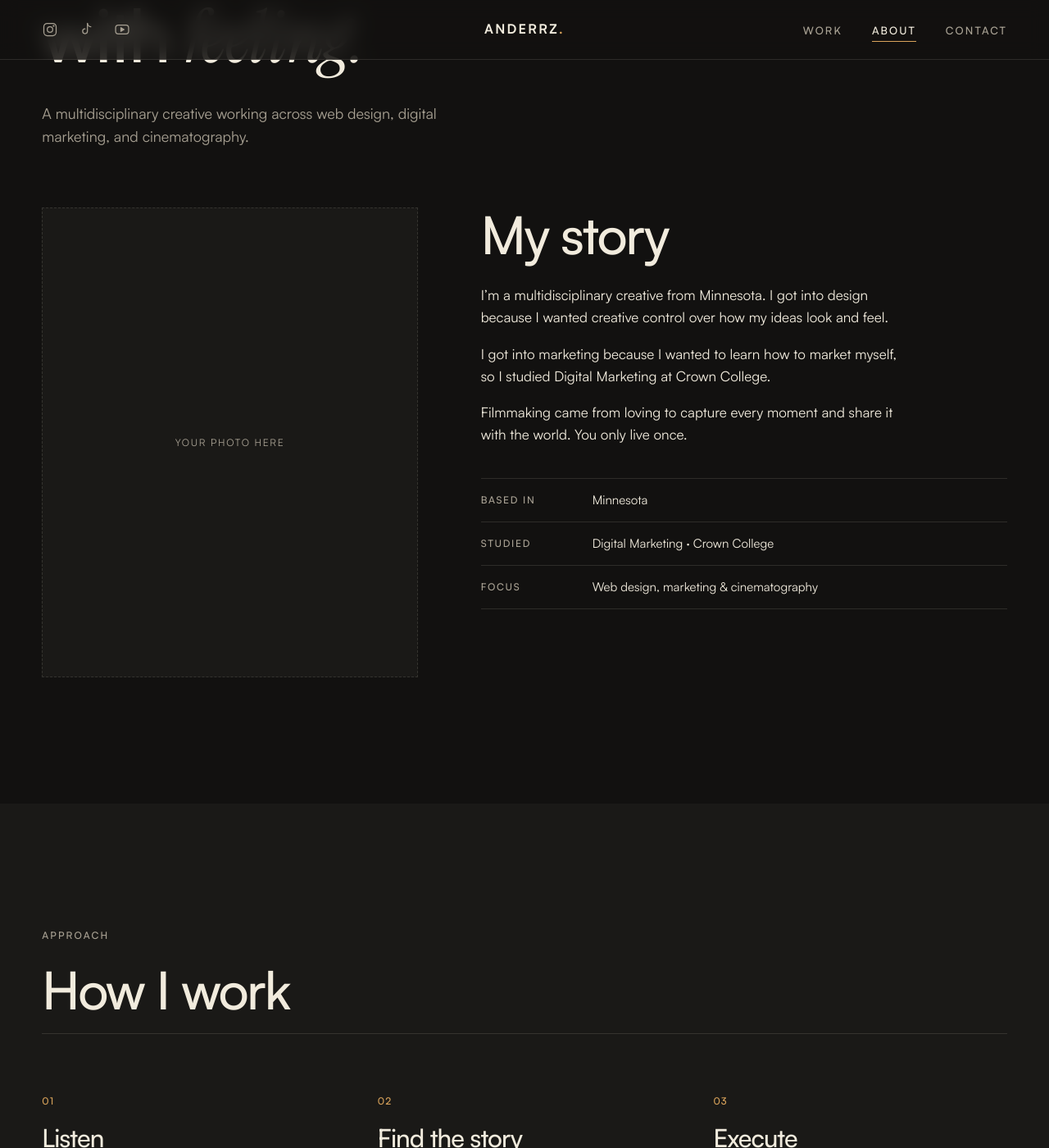
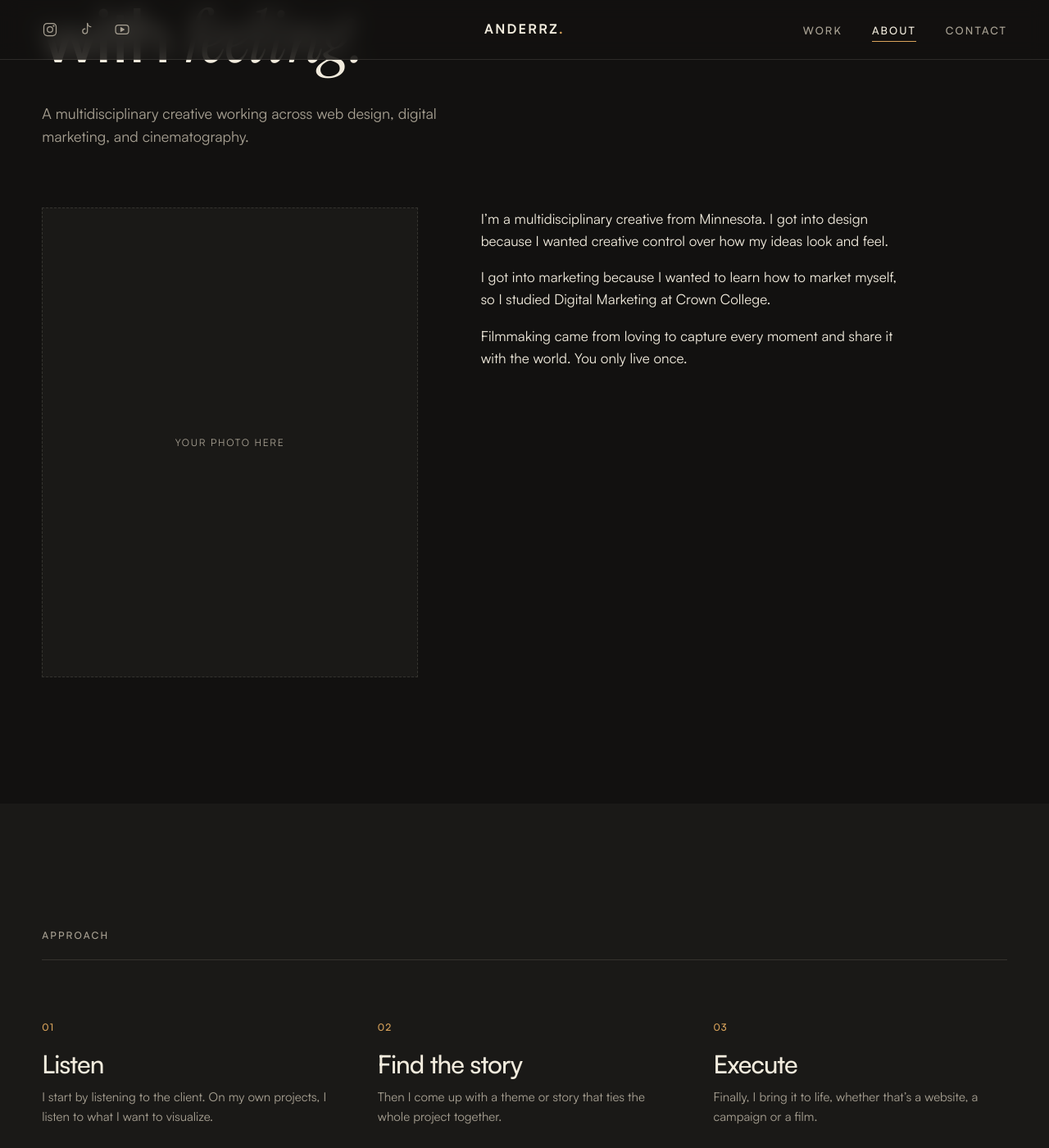
Before and after one commit to Anderrzx/anderrz.portfolio.github.io, a Jekyll site: the page built from about/index.html, in a window 1280 px wide and 1400 px high, scrolled down 331 px. Shown: the whole window at 82% size. Built offline with Jekyll 4.4.1, drawn with Linux system fonts in a browser that asks for light colours; some of the changed text lies outside the part shown.

Commit message:
About: simplify sections; centre phone menu links
- Remove the "My story" heading and quick facts (bio paragraphs stay)
- Approach and Services keep only their small labels and items
- Skills become Equipment (_data/equipment.yml); the section is hidden
  until it has items. Web Design skill list removed
- No closing "Let's Connect" section on About
- Phone menu links are centred

Co-Authored-By: Claude Opus 5.5 <noreply@anthropic.com>

```diff
--- a/about/index.html
+++ b/about/index.html
@@ -4,6 +4,8 @@ title: About
 description: About Anderrz, a multidisciplinary creative working across web design, digital marketing and cinematography.
 permalink: /about/
 ---
+
+{% assign equipment = site.data.equipment %}
 
 <!-- ===== Page intro ===== -->
 <section class="page-intro">
@@ -15,7 +17,7 @@ permalink: /about/
 </section>
 
 <!-- ===== Photo + bio ===== -->
-<section class="section about-intro" aria-labelledby="story-title">
+<section class="section about-intro" aria-label="My story">
     <div class="container about-teaser">
         <div class="about-photo reveal">
             <!-- TODO: replace with <img src="/assets/images/me.jpg" alt="Photo of Anderrz" width="1200" height="1500"> -->
@@ -23,27 +25,9 @@ permalink: /about/
         </div>
 
         <div class="about-text">
-            <h2 id="story-title" class="section-title reveal">My story</h2>
-
             <p class="reveal">I&rsquo;m a multidisciplinary creative from Minnesota. I got into design because I wanted creative control over how my ideas look and feel.</p>
             <p class="reveal">I got into marketing because I wanted to learn how to market myself, so I studied Digital Marketing at Crown College.</p>
             <p class="reveal">Filmmaking came from loving to capture every moment and share it with the world. You only live once.</p>
-
-            <!-- Quick facts. Edit the values; delete a row you don't want. -->
-            <dl class="facts reveal">
-                <div>
-                    <dt>Based in</dt>
-                    <dd>Minnesota</dd>
-                </div>
-                <div>
-                    <dt>Studied</dt>
-                    <dd>Digital Marketing &middot; Crown College</dd>
-                </div>
-                <div>
-                    <dt>Focus</dt>
-                    <dd>Web design, marketing &amp; cinematography</dd>
-                </div>
-            </dl>
         </div>
     </div>
 </section>
@@ -52,10 +36,7 @@ permalink: /about/
 <section class="section section-raised" aria-labelledby="approach-title">
     <div class="container">
         <div class="section-head">
-            <div>
-                <p class="eyebrow reveal">Approach</p>
-                <h2 id="approach-title" class="section-title reveal">How I work</h2>
-            </div>
+            <h2 id="approach-title" class="eyebrow eyebrow-heading reveal">Approach</h2>
         </div>
 
         <ol class="approach-list">
@@ -75,49 +56,28 @@ permalink: /about/
     </div>
 </section>
 
-<!-- ===== Skills ===== -->
-<section class="section" aria-labelledby="skills-title">
+<!-- ===== Equipment (shown once _data/equipment.yml has items) ===== -->
+{% if equipment.size > 0 %}
+<section class="section" aria-labelledby="equipment-title">
     <div class="container">
         <div class="section-head">
-            <div>
-                <p class="eyebrow reveal">Skills</p>
-                <h2 id="skills-title" class="section-title reveal">What I work with</h2>
-            </div>
+            <h2 id="equipment-title" class="eyebrow eyebrow-heading reveal">Equipment</h2>
         </div>
 
-        <div class="skills-grid">
-            {% comment %} Lines starting with "Add " in _data/skills.yml are placeholders and stay hidden;
-               a group with no real skills is hidden too. {% endcomment %}
-            {% for group in site.data.skills %}
-            {% assign real_skills = "" | split: "" %}
-            {% for item in group.items %}
-                {% assign first_four = item | slice: 0, 4 %}
-                {% unless first_four == "Add " %}{% assign real_skills = real_skills | push: item %}{% endunless %}
+        <ul class="equipment-list">
+            {% for item in equipment %}
+            <li class="reveal">{{ item }}</li>
             {% endfor %}
-            {% if real_skills.size > 0 %}
-            <div class="skill-group reveal">
-                <h3 class="skill-group-title">{{ group.group }}</h3>
-                <ul class="skill-list">
-                    {% for item in real_skills %}
-                    <li>{{ item }}</li>
-                    {% endfor %}
-                </ul>
-            </div>
-            {% endif %}
-            {% endfor %}
-        </div>
+        </ul>
     </div>
 </section>
+{% endif %}
 
 <!-- ===== Services (lighter, business-focused) ===== -->
 <section class="section theme-light" aria-labelledby="services-title">
     <div class="container">
         <div class="section-head">
-            <div>
-                <p class="eyebrow reveal">Services</p>
-                <h2 id="services-title" class="section-title reveal">What I can help with</h2>
-            </div>
-            <a class="text-link reveal" href="{{ '/web-design/' | relative_url }}">Website redesigns for small businesses <span aria-hidden="true">&rarr;</span></a>
+            <h2 id="services-title" class="eyebrow eyebrow-heading reveal">Services</h2>
         </div>
 
         <ol class="service-list">
@@ -131,6 +91,3 @@ permalink: /about/
         </ol>
     </div>
 </section>
-
-<!-- ===== Closing call to action ===== -->
-{% include closing-cta.html title="Want to work together? Let&rsquo;s bring your idea to" %}
--- a/assets/css/main.css
+++ b/assets/css/main.css
@@ -889,30 +889,20 @@ a.project-link:hover .project-placeholder {
     font-size: 0.9375rem;
 }
 
-/* Skills grouped by discipline */
-.skills-grid {
+/* Equipment: a simple list of gear */
+.equipment-list {
     display: grid;
     grid-template-columns: repeat(3, 1fr);
-    gap: clamp(32px, 4vw, 56px);
-}
-
-.skill-group-title {
-    margin-bottom: 16px;
-    padding-bottom: 16px;
-    border-bottom: 1px solid var(--line);
-    font-size: 1.25rem;
-    letter-spacing: -0.02em;
-}
-
-.skill-list {
-    display: flex;
-    flex-direction: column;
-    gap: 10px;
+    gap: 16px clamp(32px, 4vw, 56px);
     margin: 0;
     padding: 0;
     list-style: none;
-    color: var(--text-muted);
-    font-size: 0.9375rem;
+    font-size: 1.125rem;
+}
+
+.equipment-list li {
+    padding-bottom: 16px;
+    border-bottom: 1px solid var(--line);
 }
 
 /* ===== Contact page ===== */
@@ -1335,7 +1325,7 @@ a.project-link:hover .project-placeholder {
     }
 
     .approach-list,
-    .skills-grid,
+    .equipment-list,
     .contact-layout {
         grid-template-columns: 1fr;
     }
@@ -1396,6 +1386,7 @@ a.project-link:hover .project-placeholder {
     .site-nav ul a {
         display: block;
         padding: 12px 0;
+        text-align: center;
         color: var(--text);
         font-size: 1.75rem;
         letter-spacing: -0.03em;
```
Also changed, not shown: _data/equipment.yml (added, +8 -0 lines), _data/skills.yml (deleted, +0 -19 lines).
